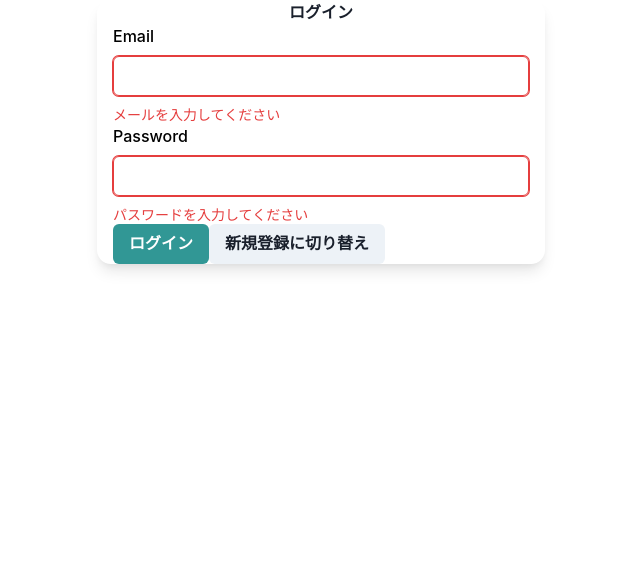
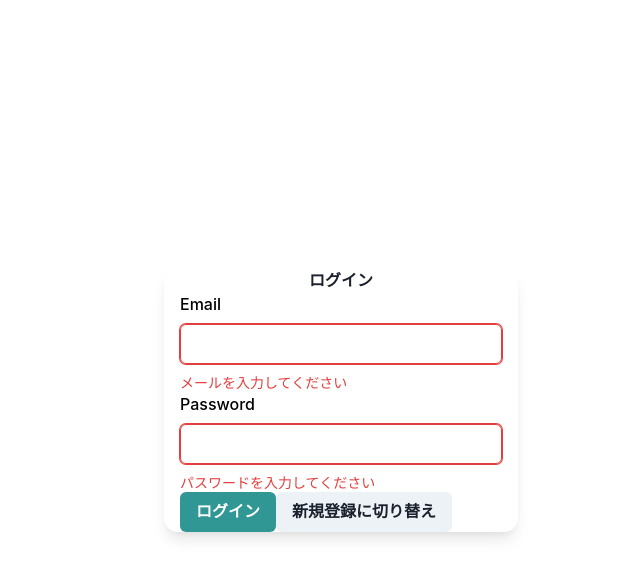
Before and after one commit to tamagoez/neem-web, a Next.js app: page /auth in a window 1280 px wide. Shown: the top 578 px of the page, without its empty margins (319-959 px from the left). Built offline with nearby package versions, Linux system fonts and the light colour scheme; what @supabase/auth-helpers-nextjs would draw is missing.

Commit message:
design update

```diff
--- a/app/auth/page.tsx
+++ b/app/auth/page.tsx
@@ -28,16 +28,21 @@ export default function Auth() {
       <style jsx>{`
         .auth_modal {
           position: fixed;
-          inset: 0;
-          margin: auto;
+          left: 50%;
+          top: 50%;
+          transform: translateX(-50%) translateY(-50%);
         }
       `}</style>
-      <Container
-        maxW="md"
-        boxShadow="lg"
+      <div
         className="auth_modal"
-        borderRadius="14px"
+        style={{
+          position: "fixed",
+          left: "50%",
+          top: "50%",
+          transform: "translateX(-50%) translateY(-50%)",
+        }}
       >
+        <Container maxW="md" boxShadow="lg" borderRadius="14px" margin="20px">
           <Center>
             <Text fontSize="md" fontWeight="bold">
               {authmode === "login" ? "ログイン" : "新規登録"}
@@ -54,6 +59,7 @@ export default function Auth() {
             {authmode === "login" ? "新規登録" : "ログイン"}に切り替え
           </Button>
         </Container>
+      </div>
     </>
   );
 }
@@ -101,7 +107,9 @@ function LoginComponent({}: {}) {
           <FormErrorMessage>パスワードを入力してください</FormErrorMessage>
         )}
       </FormControl>
-      <Button onClick={handleLogin} colorScheme='teal'>ログイン</Button>
+      <Button onClick={handleLogin} colorScheme="teal">
+        ログイン
+      </Button>
     </>
   );
 }
@@ -114,7 +122,7 @@ function SignupComponent() {
         <br />
         連携後はNeemsBaseを介さずにログイン可能になります
       </Text>
-      <Button colorScheme='teal'>NeemsBaseでログイン</Button>
+      <Button colorScheme="teal">NeemsBaseでログイン</Button>
     </>
   );
 }
```
Lines whose indentation alone changed are shown as unchanged.
